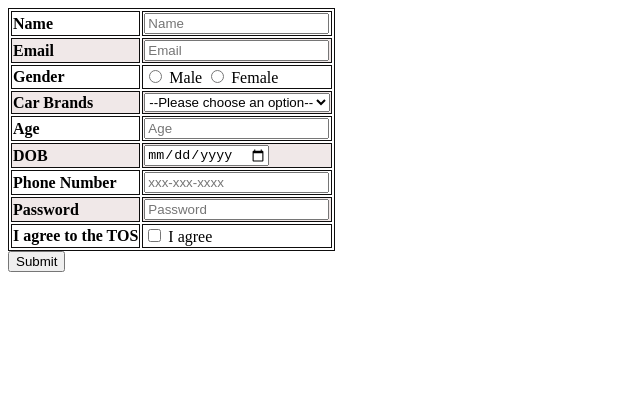
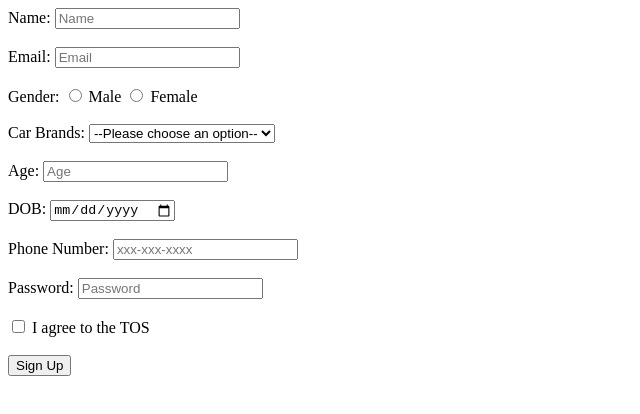
Before and after one commit to acciojob/signup-form-car-IzamAhmed786, a website: page main.html in a window 1280 px wide. Shown: the whole page, without its empty margins (0-640 px from the left). Drawn offline with Linux system fonts and the light colour scheme.

Commit message:
created a submission

```diff
--- a/main.html
+++ b/main.html
@@ -9,63 +9,54 @@
 <body>
 	<!-- the entire body must be written by student -->
 	<form method="post">
-    <table>
-        <!-- Table headers -->
-        <tr>
-            <td><b>Name</b></td>
-            <td><input type="text" id="name" placeholder="Name" required></td>
-        </tr>
-        <tr>
-            <td><b>Email</b></td>
-            <td><input type="email" id="email" placeholder="Email" required></td>
-        </tr>
-        <tr>
-            <td><b>Gender</b></td>
-            <td>
-                <input type="radio" id="gender_m" name="gender" value="male" required>
-                <label for="gender_m">Male</label>
-                <input type="radio" id="gender_f" name="gender" value="female" required>
-                <label for="gender_f">Female</label>
-            </td>
-        </tr>
-        <tr>
-            <td><b>Car Brands</b></td>
-            <td>
-                <select id="cars" required>
-                    <option value="">--Please choose an option--</option>
-                    <option value="brand1">Brand 1</option>
-                    <option value="brand2">Brand 2</option>
-                </select>
-            </td>
-        </tr>
-        <tr>
-            <td><b>Age</b></td>
-            <td><input type="number" id="age" placeholder="Age" required></td>
-        </tr>
-        <tr>
-            <td><b>DOB</b></td>
-            <td><input type="date" id="dob" required></td>
-        </tr>
-        <tr>
-            <td><b>Phone Number</b></td>
-            <td><input type="tel" id="tel" placeholder="xxx-xxx-xxxx"></td>
-        </tr>
-        <tr>
-            <td><b>Password</b></td>
-            <td><input type="password" id="password" placeholder="Password" required></td>
-        </tr>
-        <tr>
-            <td><b>I agree to the TOS</b></td>
-            <td>
-                <input type="checkbox" id="tos" required>
-                <label for="tos">I agree</label>
-            </td>
-        </tr>
-    </table>
-    <button type="submit">Submit</button>
-</form>
-    <script type="text/javascript" src="./script.js">
-</script>
+    <!-- Name -->
+    <label for="name">Name:</label>
+    <input type="text" id="name" name="name" placeholder="Name" required><br><br>
+
+    <!-- Email -->
+    <label for="email">Email:</label>
+    <input type="email" id="email" name="email" placeholder="Email" required><br><br>
+
+    <!-- Gender -->
+    <label>Gender:</label>
+    <input type="radio" id="gender_m" name="gender" value="male" required>
+    <label for="gender_m">Male</label>
+    <input type="radio" id="gender_f" name="gender" value="female" required>
+    <label for="gender_f">Female</label><br><br>
+
+    <!-- Car Brands -->
+    <label for="cars">Car Brands:</label>
+    <select id="cars" name="cars" required>
+      <option value="">--Please choose an option--</option>
+      <option value="Toyota">Toyota</option>
+      <option value="Honda">Honda</option>
+      <option value="Ford">Ford</option>
+      <option value="Tesla">Tesla</option>
+    </select><br><br>
+
+    <!-- Age -->
+    <label for="age">Age:</label>
+    <input type="number" id="age" name="age" placeholder="Age" required><br><br>
+
+    <!-- DOB -->
+    <label for="dob">DOB:</label>
+    <input type="date" id="dob" name="dob" required><br><br>
+
+    <!-- Phone Number -->
+    <label for="tel">Phone Number:</label>
+    <input type="tel" id="tel" name="tel" placeholder="xxx-xxx-xxxx"><br><br>
+
+    <!-- Password -->
+    <label for="password">Password:</label>
+    <input type="password" id="password" name="password" placeholder="Password" required><br><br>
+
+    <!-- TOS Checkbox -->
+    <input type="checkbox" id="tos" name="tos" required>
+    <label for="tos">I agree to the TOS</label><br><br>
+
+    <!-- Submit Button -->
+    <button type="submit">Sign Up</button>
+  </form>
 
 </body>
 
```
